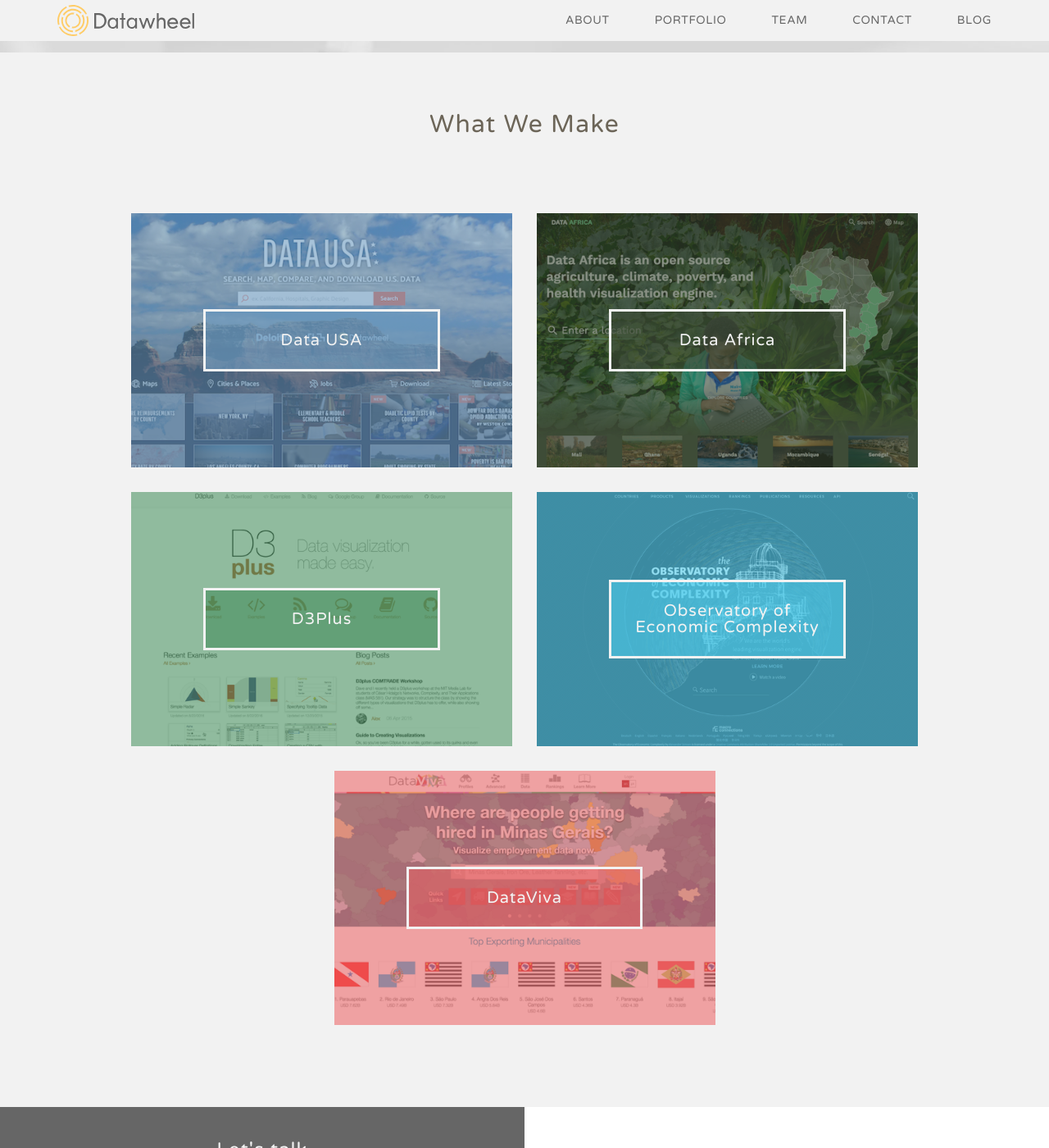
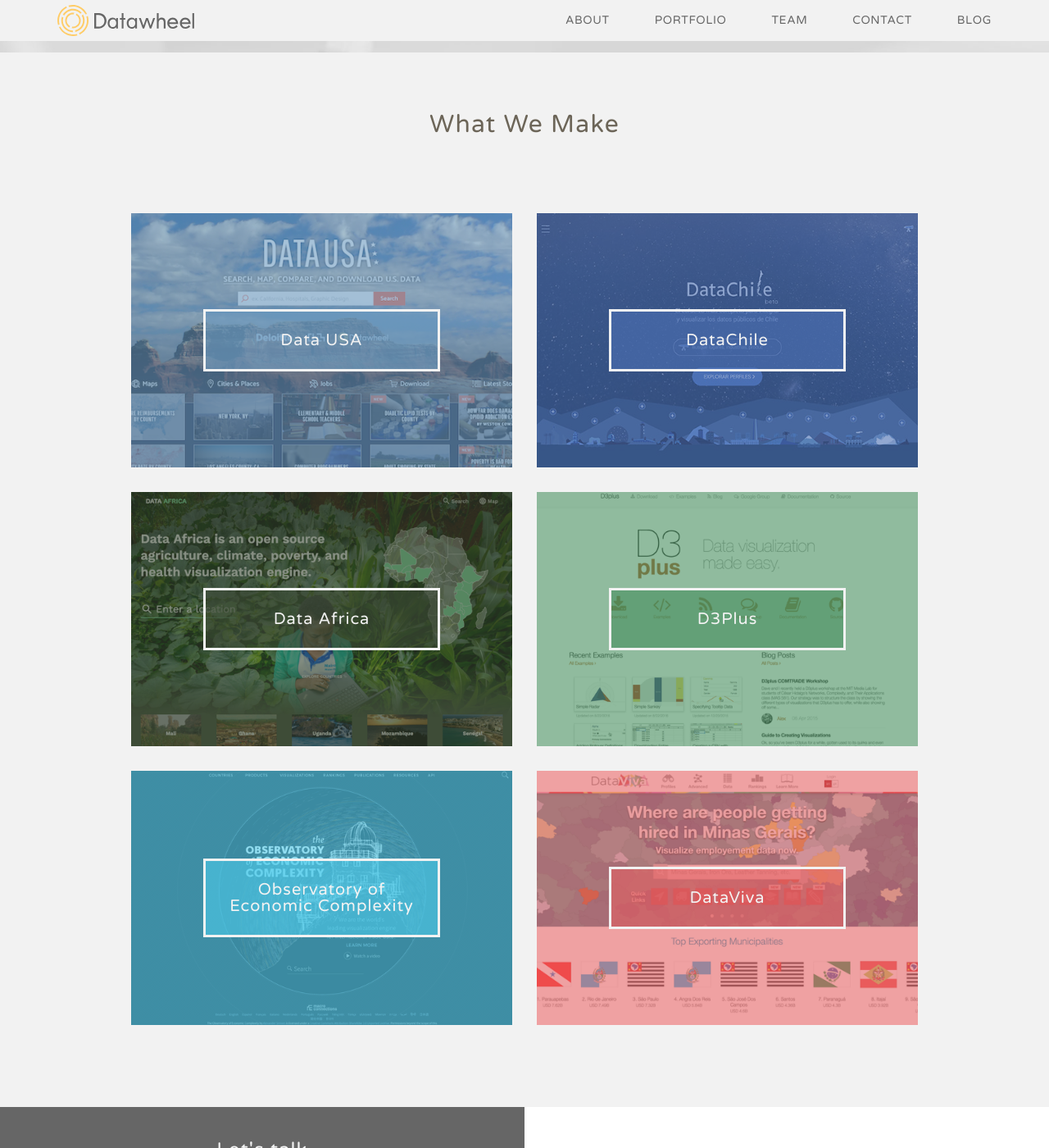
Before and after one commit to Datawheel/datawheel, a Jekyll site: the page built from index.html, in a window 1280 px wide and 1400 px high, scrolled down 1929 px. Shown: the whole window at 82% size. Built offline with Jekyll 4.4.1, drawn with Linux system fonts in a browser that asks for light colours.

Commit message:
adds datachile thumbnail to home page

```diff
--- a/_sass/components/home.scss
+++ b/_sass/components/home.scss
@@ -406,6 +406,17 @@
           background-color: rgba(109, 155, 193, 0.6);
         }
       }
+      .datachile {
+        background-image: url('/img/portfolio/datachile/home.jpg');
+
+        &:after {
+          background-color: rgba(#4b71b5, 0.6);
+        }
+
+        .project-title {
+          background-color: rgba(#4b71b5, 0.6);
+        }
+      }
       .dataafrica {
         background-image: url('/img/portfolio/dataafrica/home.png');
 
@@ -486,6 +497,7 @@
         }
 
         .project-title {
+          @include transition(transform $nav-timing, box-shadow $nav-timing);
           display: block;
           // margin: auto;
           text-align: center;
@@ -498,6 +510,11 @@
           text-decoration: none;
           position: relative;
           z-index: 2;
+
+          &:hover, &:focus {
+            transform: scale(1.05);
+            box-shadow: 0 2px 3em rgba(0, 0, 0, 0.25);
+          }
         }
 
       }
--- a/index.html
+++ b/index.html
@@ -80,19 +80,22 @@
 			<div class="project datausa">
 				<a class="project-title" href="/portfolio/datausa/">Data USA</a>
 			</div>
+			<div class="project datachile">
+				<a class="project-title" href="/portfolio/datachile/">DataChile</a>
+			</div>
+		</div>
+		<div class="row b">
 			<div class="project dataafrica">
 				<a class="project-title" href="/portfolio/dataafrica/">Data Africa</a>
 			</div>
-		</div>
-		<div class="row b">
 			<div class="project d3plus">
 				<a class="project-title" href="/portfolio/d3plus/">D3Plus</a>
 			</div>
+		</div>
+		<div class="row c">
 			<div class="project oec">
 				<a class="project-title" href="/portfolio/oec/">Observatory of Economic Complexity</a>
 			</div>
-		</div>
-		<div class="row c">
 			<div class="project dataviva">
 				<a class="project-title" href="/portfolio/dataviva/">DataViva</a>
 			</div>
```
Also changed, not shown: img/portfolio/datachile/home.jpg (added).
